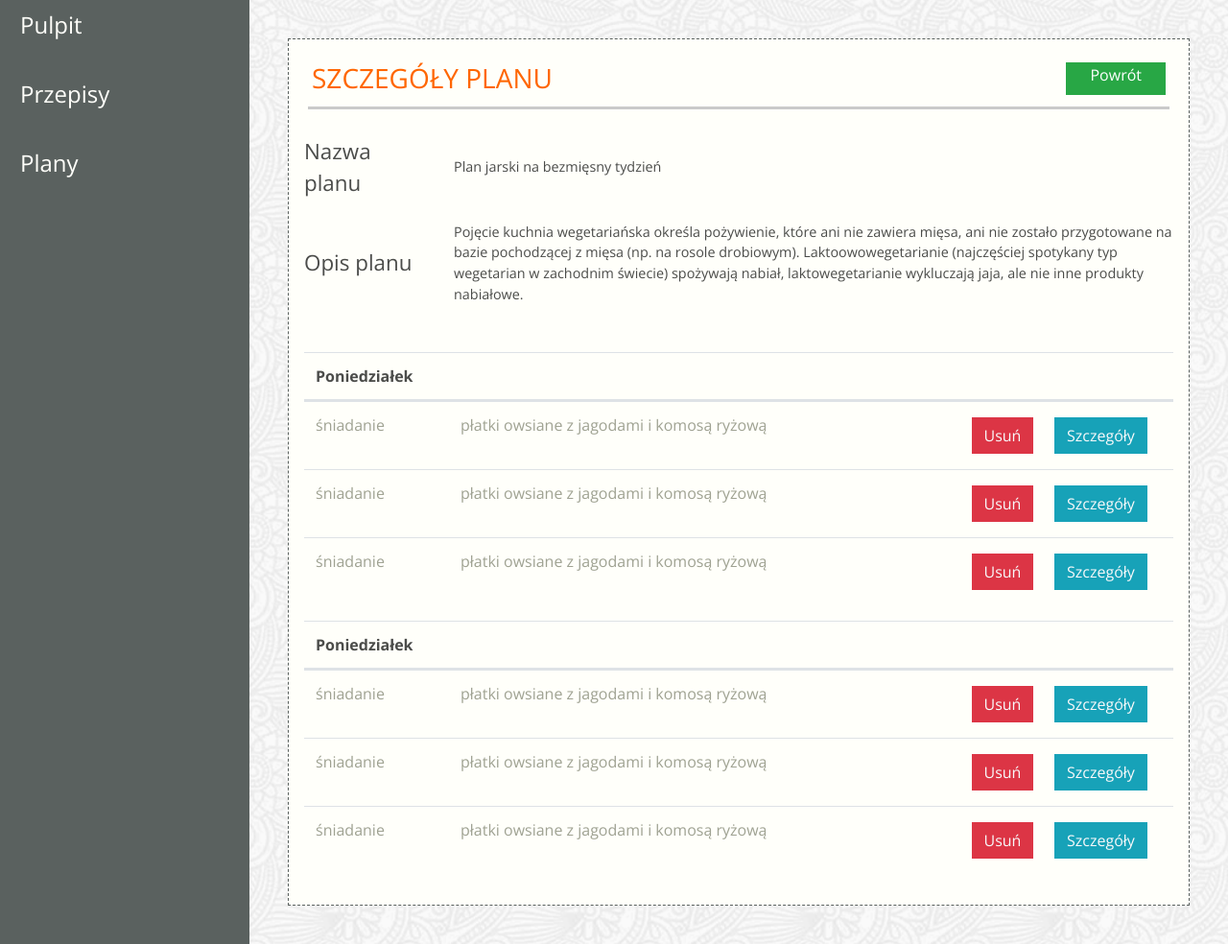
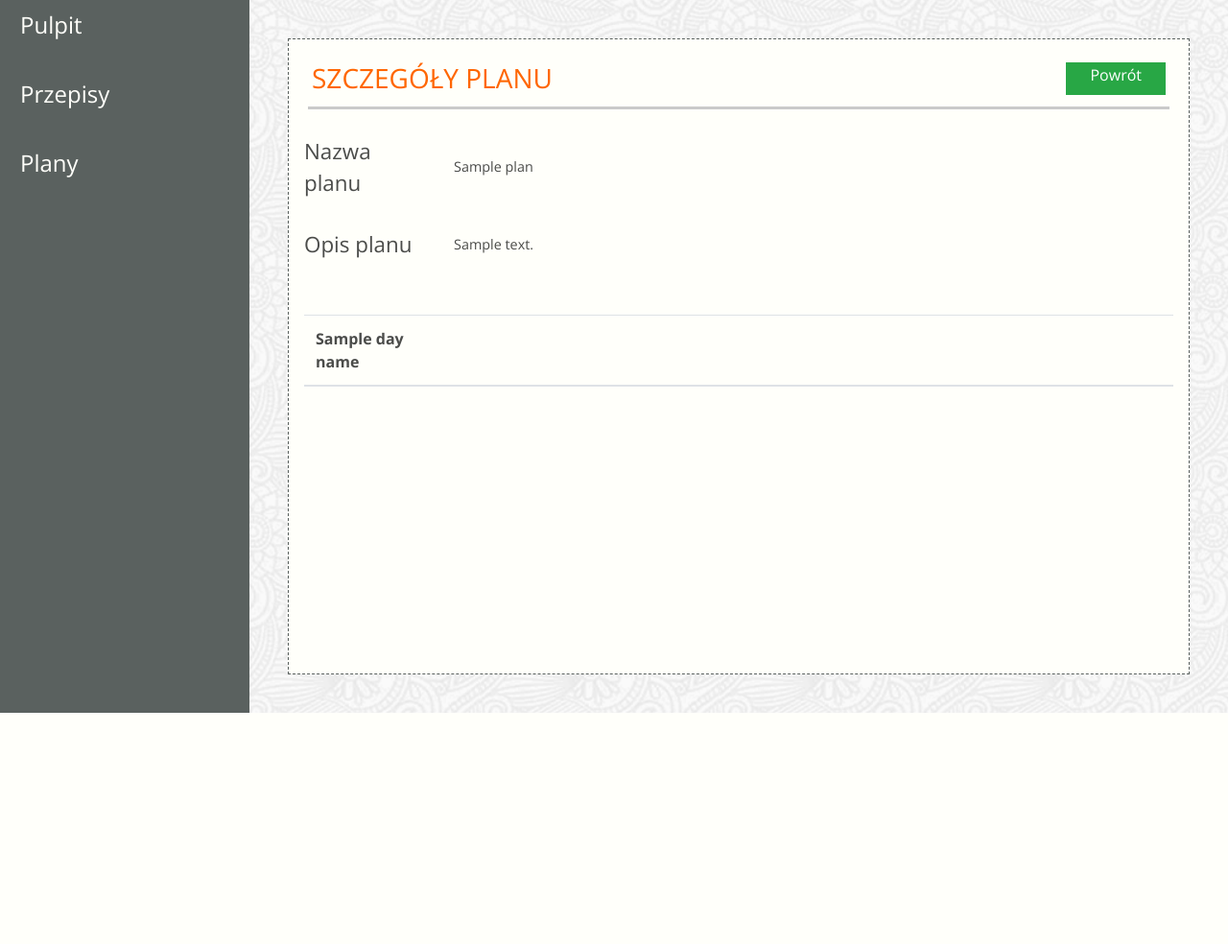
Before and after one commit to Luba-dotcam/Jedzonko, a Django app: template jedzonko/templates/app-details-schedules.html in a window 1280 px wide. Shown: the part 84-1068 px from the top of the page at 96% size. After the commit the page ends 827 px from the top, so only its background shows below. Run offline with Django 3.2, Linux system fonts and the light colour scheme; the template is opened without the code that fills it: most values are stand-ins (such as "Sample title", 1, 10 or a date in 2020); lists and menus that the app fills with data are empty; some libraries are stand-ins or nearby versions; some web fonts are replaced.

Commit message:
Wyświetlenie szczegółów planu

```diff
--- a/jedzonko/templates/app-details-schedules.html
+++ b/jedzonko/templates/app-details-schedules.html
@@ -19,8 +19,7 @@
                                     Nazwa planu
                                 </span>
                 <div class="col-sm-10">
-                    <p class="schedules-text">Plan jarski na bezmięsny
-                        tydzień</p>
+                    <p class="schedules-text">{{ plan.name }}</p>
                 </div>
             </div>
             <div class="form-group row">
@@ -28,32 +27,29 @@
                                     Opis planu
                                 </span>
                 <div class="col-sm-10">
-                    <p class="schedules-text">
-                        Pojęcie kuchnia wegetariańska określa pożywienie, które
-                        ani nie zawiera mięsa, ani nie zostało przygotowane na
-                        bazie pochodzącej z mięsa (np. na rosole drobiowym).
-                        Laktoowowegetarianie (najczęściej spotykany typ
-                        wegetarian w zachodnim świecie) spożywają nabiał,
-                        laktowegetarianie wykluczają jaja, ale nie inne produkty
-                        nabiałowe.
+                    <p class="schedules-text">{{ plan.description }}
+
                     </p>
                 </div>
             </div>
         </div>
 
+        {% for day_name in day_names %}
         <table class="table">
             <thead>
             <tr class="d-flex">
-                <th class="col-2">Poniedziałek</th>
+                <th class="col-2">{{ day_name.get_name_display }}</th>
                 <th class="col-7"></th>
                 <th class="col-1"></th>
                 <th class="col-2"></th>
             </tr>
             </thead>
             <tbody class="text-color-lighter">
+             {% for recipe_plan in recipe_plans %}
             <tr class="d-flex">
-                <td class="col-2">śniadanie</td>
-                <td class="col-7">płatki owsiane z jagodami i komosą ryżową</td>
+                {% if recipe_plan.day_name == day_name %}
+                <td class="col-2">{{  recipe_plan.meal_name }}</td>
+                <td class="col-7">{{ recipe_plan.recipe.name }}</td>
                 <td class="col-1 center">
                     <a href="#" class="btn btn-danger rounded-0 text-light m-1">Usuń</a>
                 </td>
@@ -61,77 +57,12 @@
                     <a href="app-details-schedules.html"
                        class="btn btn-info rounded-0 text-light m-1">Szczegóły</a>
                 </td>
+                {% endif %}
             </tr>
-            <tr class="d-flex">
-                <td class="col-2">śniadanie</td>
-                <td class="col-7">płatki owsiane z jagodami i komosą ryżową</td>
-                <td class="col-1 center">
-                    <a href="#" class="btn btn-danger rounded-0 text-light m-1">Usuń</a>
-                </td>
-                <td class="col-2 center">
-                    <a href="app-details-schedules.html"
-                       class="btn btn-info rounded-0 text-light m-1">Szczegóły</a>
-                </td>
-            </tr>
-            <tr class="d-flex">
-                <td class="col-2">śniadanie</td>
-                <td class="col-7">płatki owsiane z jagodami i komosą ryżową</td>
-                <td class="col-1 center">
-                    <a href="#" class="btn btn-danger rounded-0 text-light m-1">Usuń</a>
-                </td>
-                <td class="col-2 center">
-                    <a href="app-details-schedules.html"
-                       class="btn btn-info rounded-0 text-light m-1">Szczegóły</a>
-                </td>
-            </tr>
+            {% endfor %}
             </tbody>
         </table>
-
-        <table class="table">
-            <thead>
-            <tr class="d-flex">
-                <th class="col-2">Poniedziałek</th>
-                <th class="col-7"></th>
-                <th class="col-1"></th>
-                <th class="col-2"></th>
-            </tr>
-            </thead>
-            <tbody class="text-color-lighter">
-            <tr class="d-flex">
-                <td class="col-2">śniadanie</td>
-                <td class="col-7">płatki owsiane z jagodami i komosą ryżową</td>
-                <td class="col-1 center">
-                    <a href="#" class="btn btn-danger rounded-0 text-light m-1">Usuń</a>
-                </td>
-                <td class="col-2 center">
-                    <a href="app-details-schedules.html"
-                       class="btn btn-info rounded-0 text-light m-1">Szczegóły</a>
-                </td>
-            </tr>
-            <tr class="d-flex">
-                <td class="col-2">śniadanie</td>
-                <td class="col-7">płatki owsiane z jagodami i komosą ryżową</td>
-                <td class="col-1 center">
-                    <a href="#" class="btn btn-danger rounded-0 text-light m-1">Usuń</a>
-                </td>
-                <td class="col-2 center">
-                    <a href="app-details-schedules.html"
-                       class="btn btn-info rounded-0 text-light m-1">Szczegóły</a>
-                </td>
-            </tr>
-            <tr class="d-flex">
-                <td class="col-2">śniadanie</td>
-                <td class="col-7">płatki owsiane z jagodami i komosą ryżową</td>
-                <td class="col-1 center">
-                    <a href="#" class="btn btn-danger rounded-0 text-light m-1">Usuń</a>
-                </td>
-                <td class="col-2 center">
-                    <a href="app-details-schedules.html"
-                       class="btn btn-info rounded-0 text-light m-1">Szczegóły</a>
-                </td>
-            </tr>
-            </tbody>
-        </table>
+        {% endfor %}
 
     </div>
 </div>
```
Also changed, not shown: jedzonko/views.py (+16 -11 lines).
